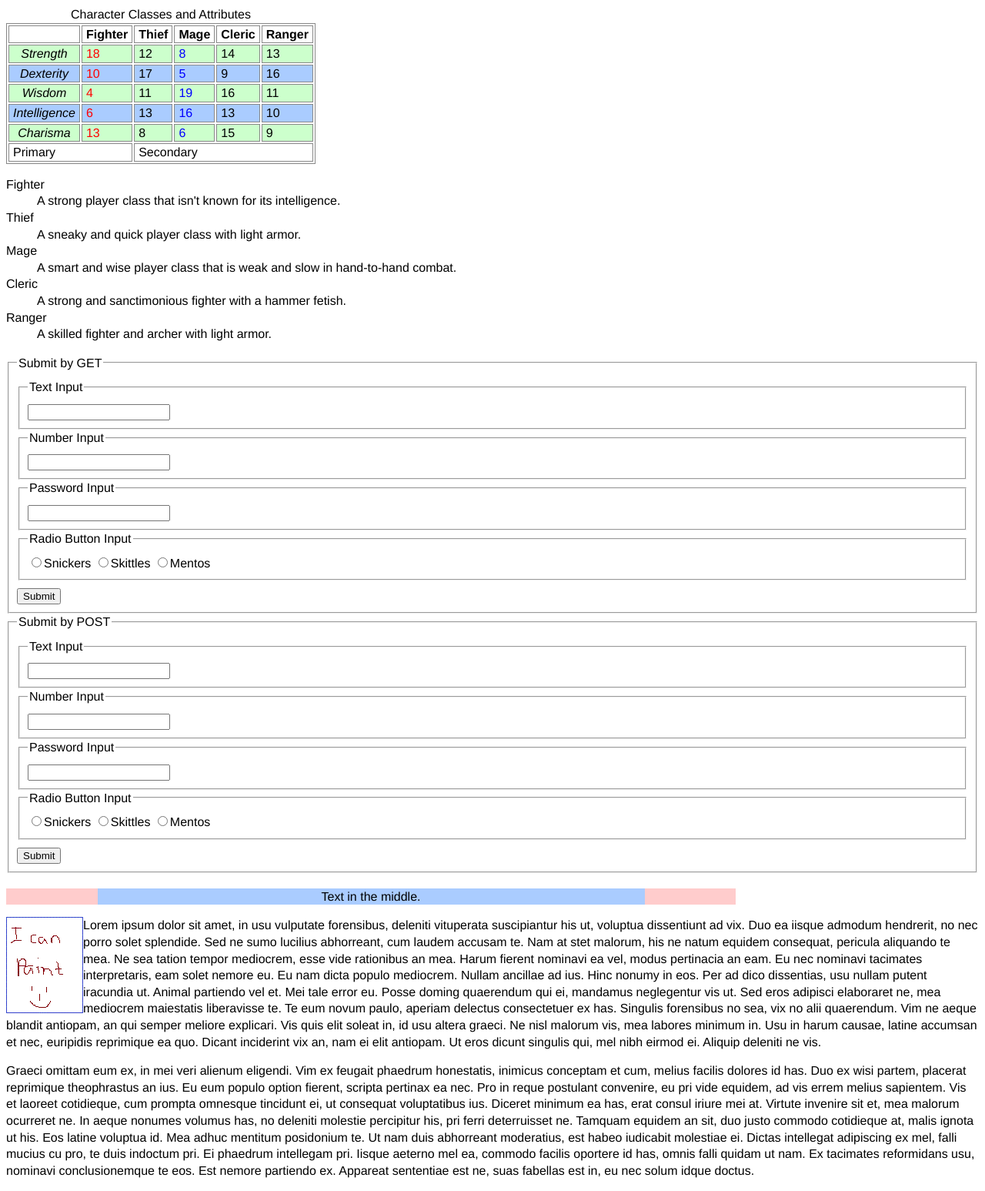
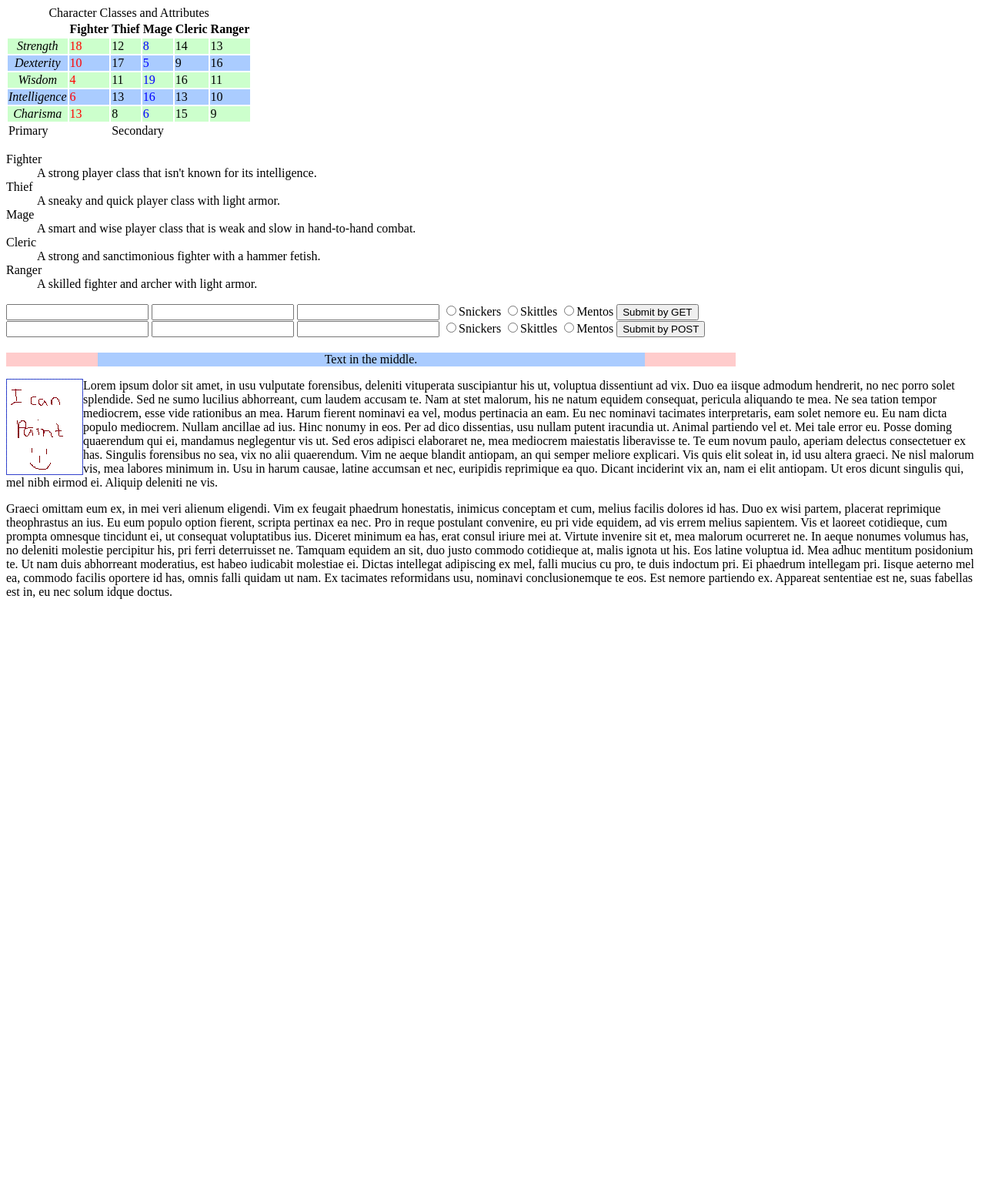
Before and after one commit to rigertd/complete, a PHP site: page /layout.html in a window 1280 px wide. Shown: the whole page at 77% size. After the commit the page ends 778 px from the top, so only its background shows below. Run offline with PHP 8.4, Linux system fonts and the light colour scheme.

Commit message:
Removed extra formatting information, per @69
https://piazza.com/class/i7nxjgezs1b2wt?cid=69

```diff
--- a/cs290-assignment2/layout.html
+++ b/cs290-assignment2/layout.html
@@ -74,53 +74,23 @@
 
     <!-- GET form -->
     <form action="http://web.engr.oregonstate.edu/~osterbit/2/repo/class-content/form_tests/Formtest.php" method="get">
-      <fieldset>
-        <legend>Submit by GET</legend>
-        <fieldset>
-          <legend>Text Input</legend>
       <input type="text" name="text_input">
-        </fieldset>
-        <fieldset>
-          <legend>Number Input</legend>
       <input type="number" name="numerical_input">
-        </fieldset>
-        <fieldset>
-          <legend>Password Input</legend>
       <input type="password" name="password_input">
-        </fieldset>
-        <fieldset>
-          <legend>Radio Button Input</legend>
       <label for="rb1"><input type="radio" name="candy" id="rb1" value="Snickers">Snickers</label>
       <label for="rb2"><input type="radio" name="candy" id="rb2" value="Skittles">Skittles</label>
       <label for="rb3"><input type="radio" name="candy" id="rb3" value="Mentos">Mentos</label>
-        </fieldset>
-        <button type="submit">Submit</button>
-      </fieldset>
+      <button type="submit">Submit by GET</button>
     </form>
     <!-- POST form -->
     <form action="http://web.engr.oregonstate.edu/~osterbit/2/repo/class-content/form_tests/Formtest.php" method="post">
-      <fieldset>
-        <legend>Submit by POST</legend>
-        <fieldset>
-          <legend>Text Input</legend>
       <input type="text" name="text_input">
-        </fieldset>
-        <fieldset>
-          <legend>Number Input</legend>
       <input type="number" name="numerical_input">
-        </fieldset>
-        <fieldset>
-          <legend>Password Input</legend>
       <input type="password" name="password_input">
-        </fieldset>
-        <fieldset>
-          <legend>Radio Button Input</legend>
       <label for="rb1"><input type="radio" name="candy" id="rb1" value="Snickers">Snickers</label>
       <label for="rb2"><input type="radio" name="candy" id="rb2" value="Skittles">Skittles</label>
       <label for="rb3"><input type="radio" name="candy" id="rb3" value="Mentos">Mentos</label>
-        </fieldset>
-        <button type="submit">Submit</button>
-      </fieldset>
+      <button type="submit">Submit by POST</button>
     </form>
     <!-- Nested div elements -->
     <div class="outer-content">
--- a/cs290-assignment2/style.css
+++ b/cs290-assignment2/style.css
@@ -1,18 +1,4 @@
-/* base style definition for text */
-html {
-  font: 100%/1.35 helvetica, calibri, sans-serif;
-}
-
 /* table-related style definitions */
-table {
-  border: 1px solid #888;
-}
-
-th, td {
-  border: 1px solid #888;
-  padding: 0 5px;
-}
-
 tbody th {
   font-style: italic;
   font-weight: normal;
@@ -57,12 +43,3 @@ div.inner-content {
 img {
   float: left;
 }
-
-/* form-related style definitions */
-fieldset {
-  padding: 10px;
-}
-
-button {
-  margin-top: 10px;
-}
```
Lines whose indentation alone changed are shown as unchanged.
